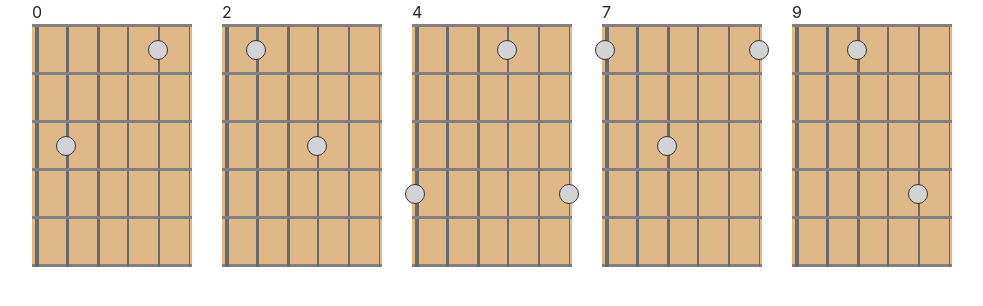
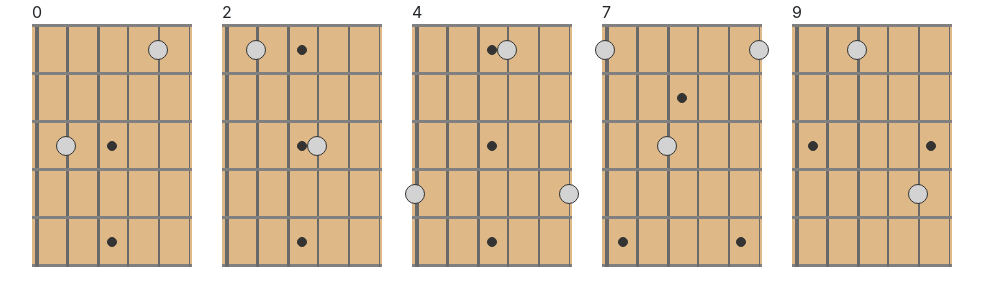
Before and after one commit to sparkoo/guitar-practice, an Angular app: page / in a window 1280 px wide. Shown: the top 306 px of the page, without its empty margins (53-1036 px from the left). Built offline with nearby package versions, Linux system fonts and the light colour scheme.

Commit message:
draw fretboard dots

```diff
--- a/src/app/fretboard/fretboard.component.html
+++ b/src/app/fretboard/fretboard.component.html
@@ -8,5 +8,17 @@
     <div class="stringline b"></div>
     <div class="stringline e"></div>
     <div class="finger" [ngClass]="f" *ngFor="let f of shape.fingers[i]"></div>
+    <div class="dot"
+         *ngIf="shape.base + i == 3 ||
+                shape.base + i == 5 ||
+                shape.base + i == 7 ||
+                shape.base + i == 9||
+                shape.base + i == 15||
+                shape.base + i == 17||
+                shape.base + i == 19||
+                shape.base + i == 21"
+    ></div>
+    <div class="dot up" *ngIf="shape.base + i == 12 || shape.base + i == 24"></div>
+    <div class="dot down" *ngIf="shape.base + i == 12 || shape.base + i == 24"></div>
   </div>
 </div>
--- a/src/app/fretboard/fretboard.component.scss
+++ b/src/app/fretboard/fretboard.component.scss
@@ -29,6 +29,32 @@
   border-radius: 20px;
   font-weight: bold;
   border: 1px solid #333;
+}
+
+.dot {
+  position: absolute;
+  //z-index: 100;
+  width: 10px;
+  height: 10px;
+  background: #333;
+  top: 50%;
+  left: 50%;
+  margin-left: -5px;
+  margin-top: -5px;
+  text-align: center;
+  padding: 0;
+  line-height: 1;
+  border-radius: 10px;
+  font-weight: bold;
+  border: 1px solid #333;
+}
+
+.dot.up {
+  left: 13%;
+}
+
+.dot.down {
+  left: 87%;
 }
 
 .stringline {
```
